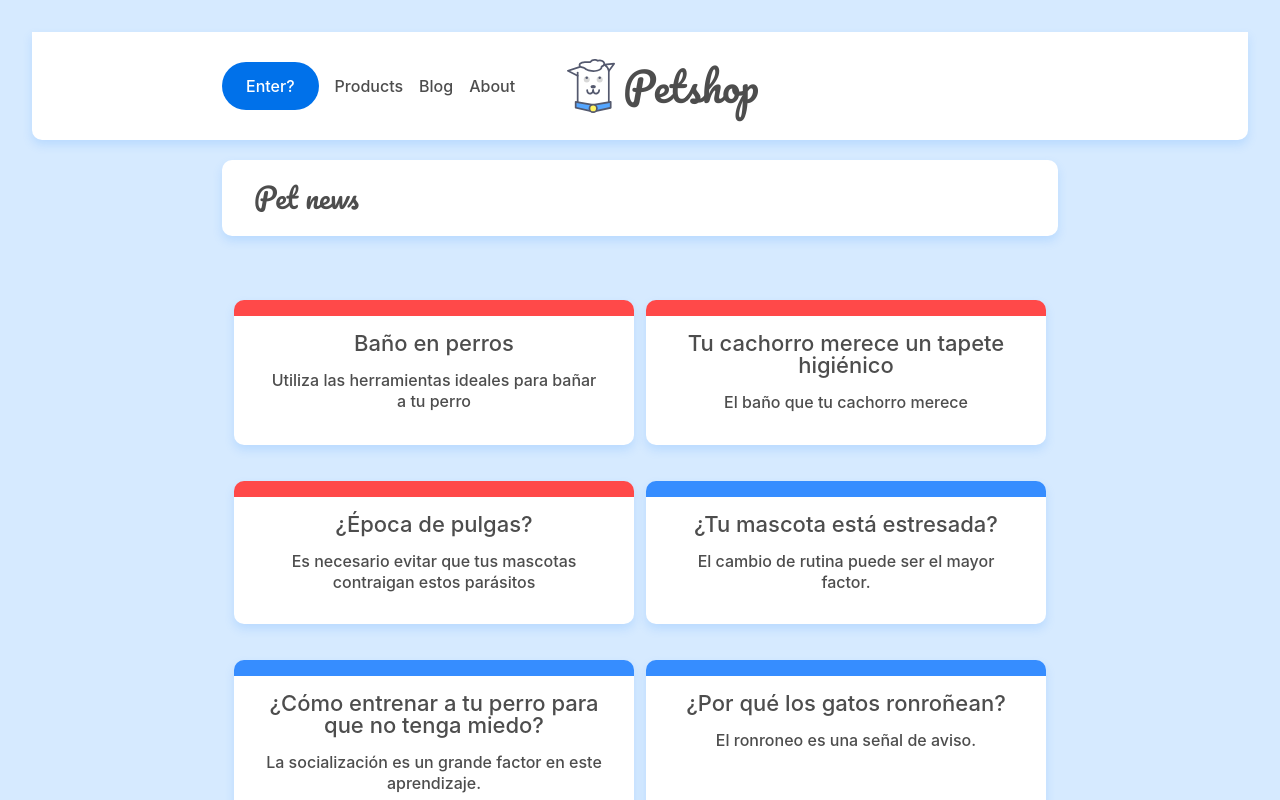
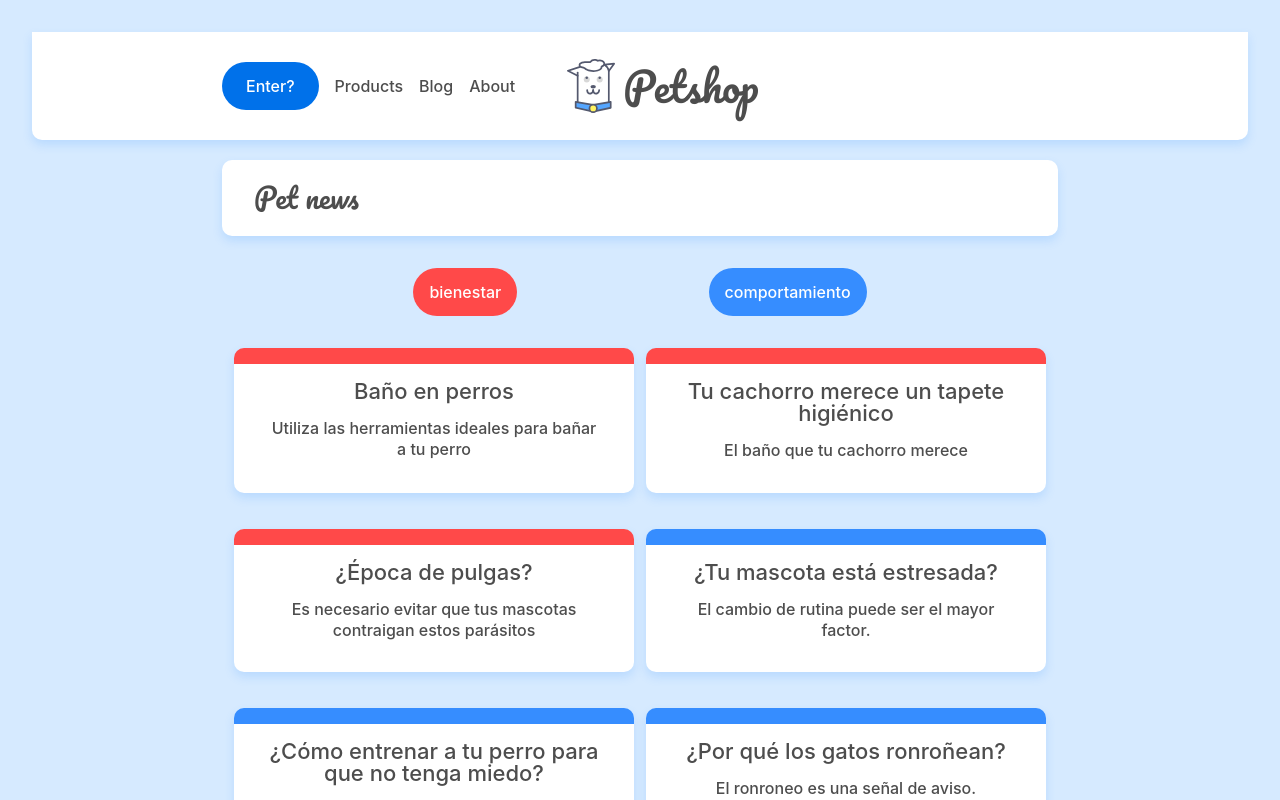
Before and after one commit to AbrahamOliden/react-router, a React (Vite) app: page / in a window 1280 px wide. Shown: the top 800 px of the page. Built offline with nearby package versions, Linux system fonts and the light colour scheme; data requests are answered from the project's data file.

Commit message:
fix render bug

```diff
--- a/src/components/ListCategories.jsx
+++ b/src/components/ListCategories.jsx
@@ -12,17 +12,19 @@ function ListCategories() {
 
     return (
         <ul className="category-list container flex">
-            {
-            categories.map(category => {
+        {
+            categories.map(category => (
                 <Link to={`/category/${category.id}`} key={category.id} >
                     <li className={`category-list__category category-list__category--${category.id}`} >
                         {category.nombre}
                     </li>
                 </Link>
-            })
-            }
+            ))
+        }
         </ul>
     );
 };
 
 export default ListCategories;
+
+//       clase para <li>
```
